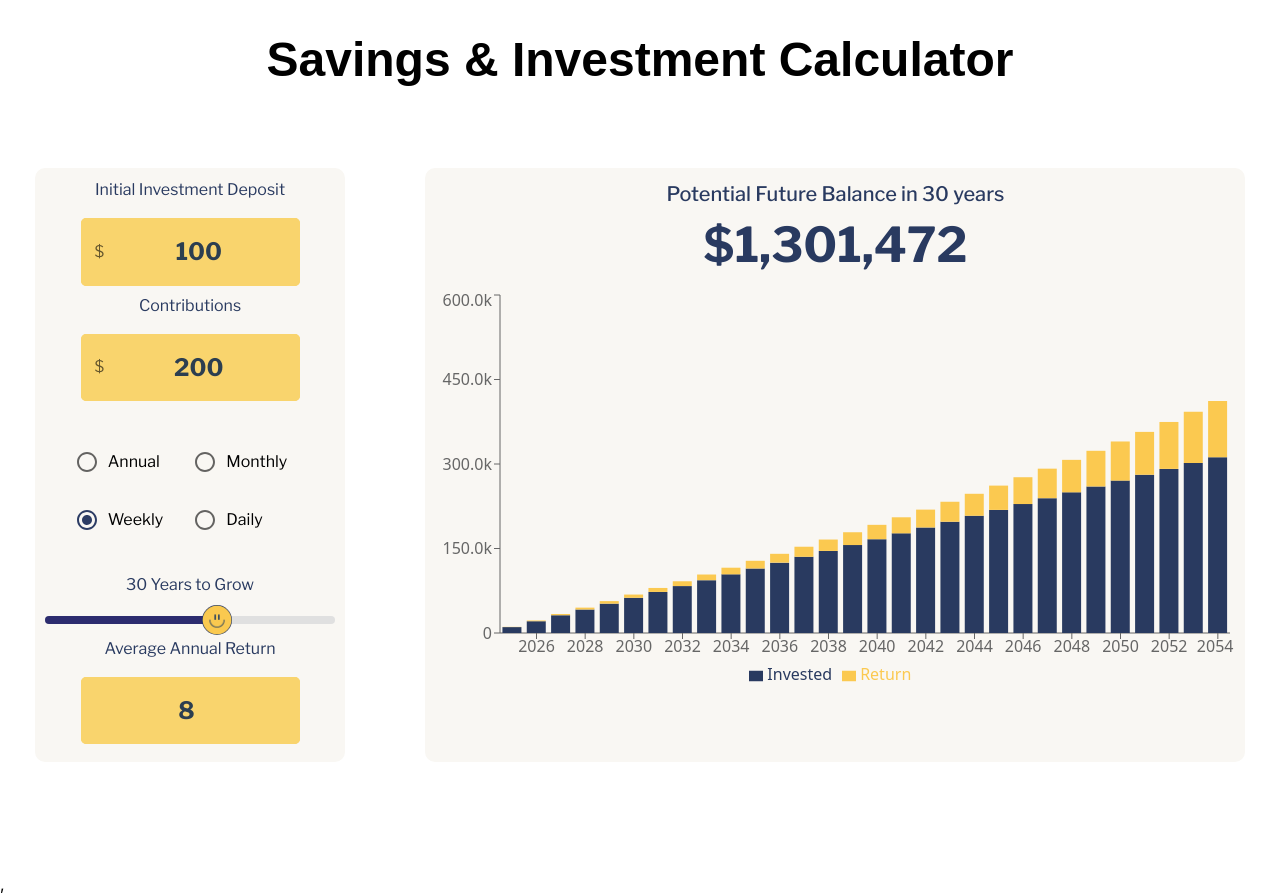
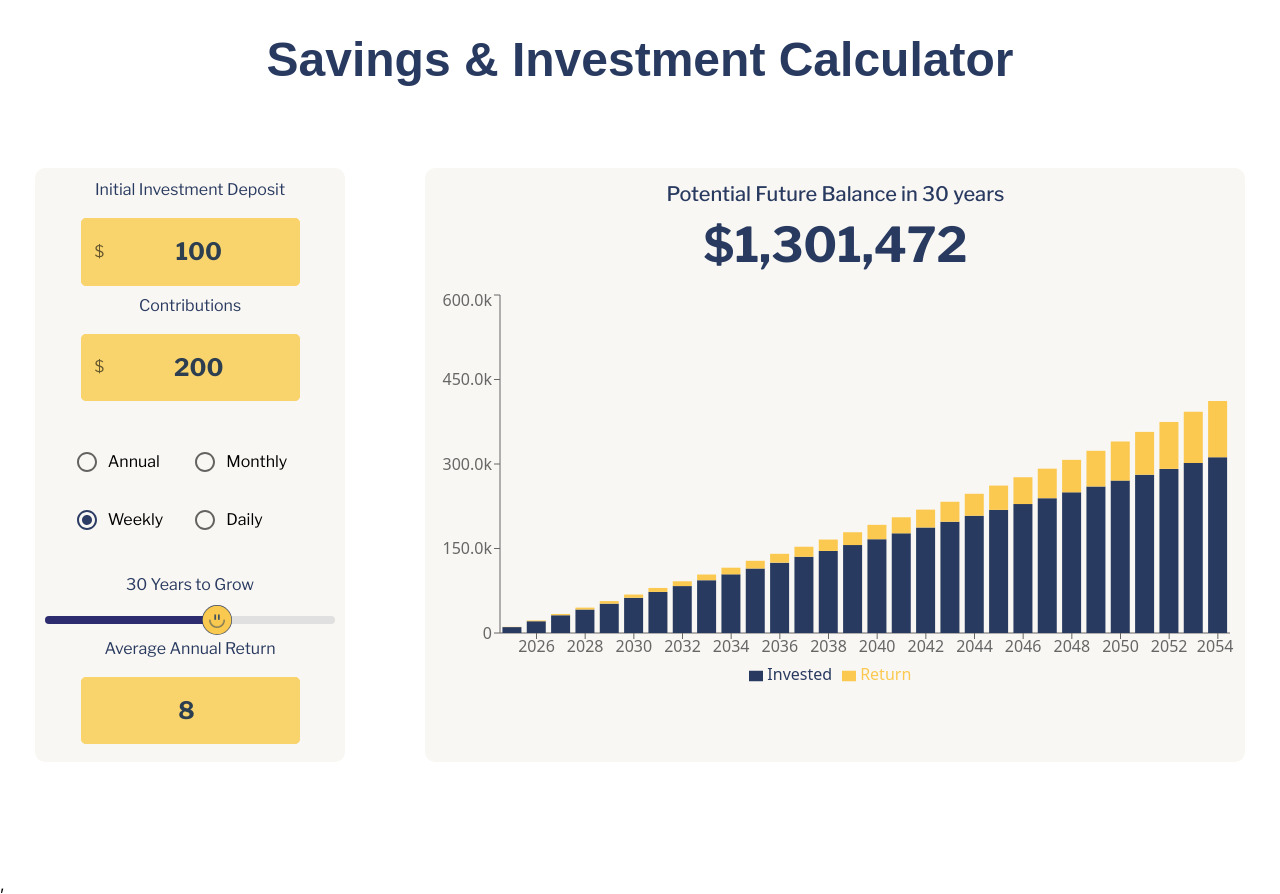
Before and after one commit to Vishakhavel/investment-calc, a React (Create React App) app: page / in a window 1280 px wide. Built offline with nearby package versions, Linux system fonts and the light colour scheme; a web font is replaced by a local one.

Commit message:
made title blue

```diff
--- a/src/components/InvestmentCalc.jsx
+++ b/src/components/InvestmentCalc.jsx
@@ -198,6 +198,7 @@ const InvestmentCalculator = () => {
           justifyContent: "center",
           fontFamily: "Caudex, Arial, sans-serif",
           fontWeight: 700,
+          color: "#293a60",
         }}
         gutterBottom
       >
```
